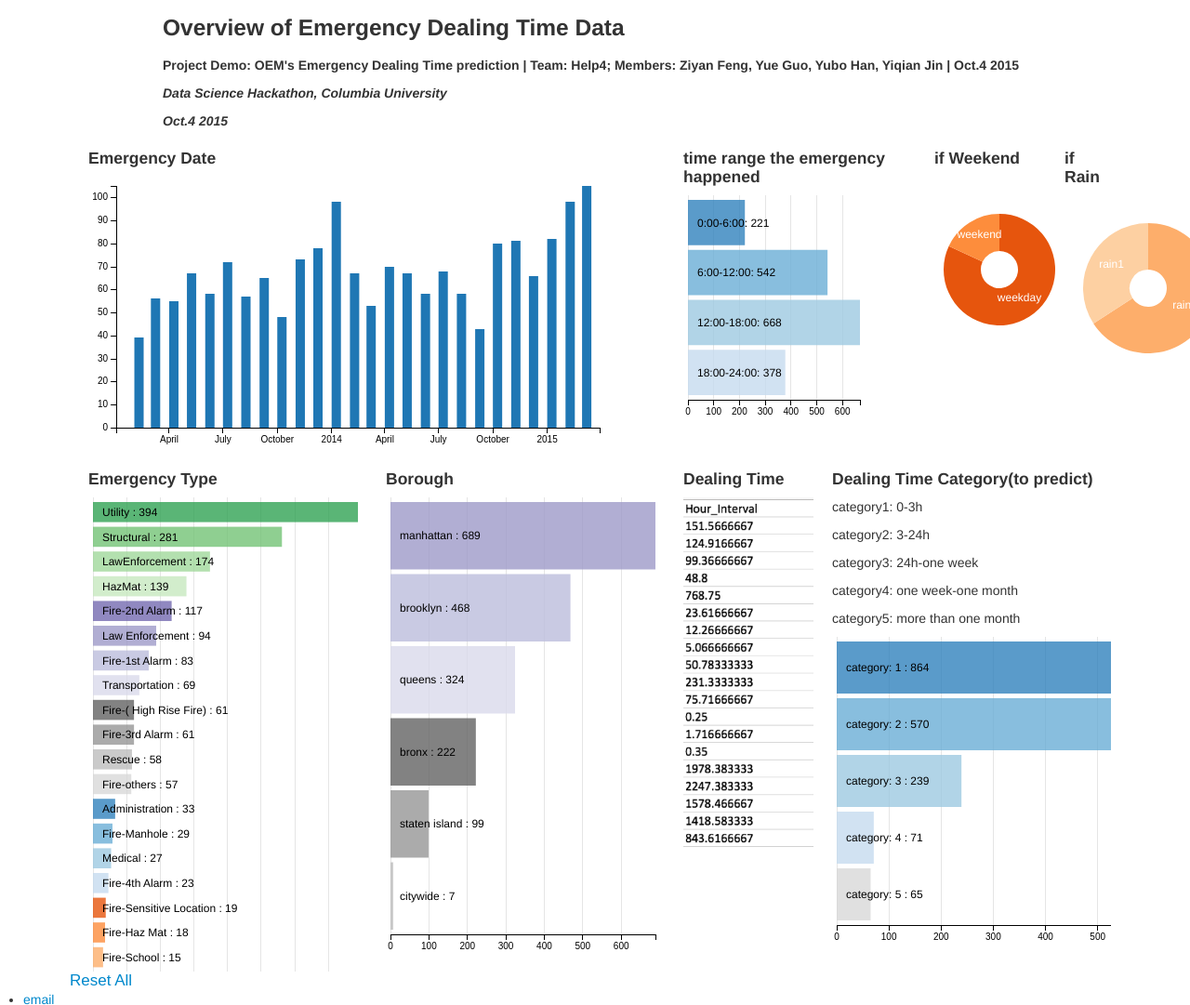
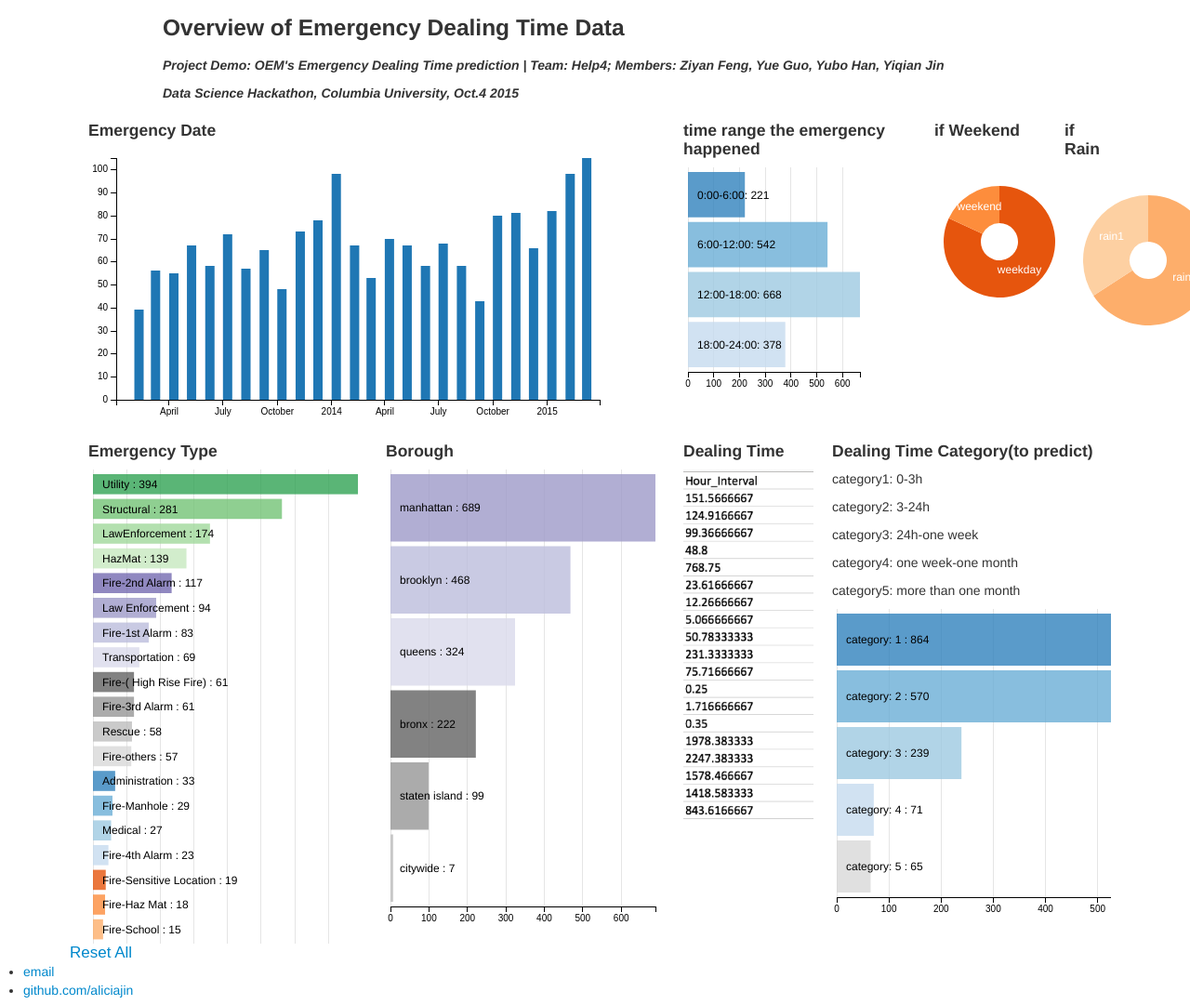
Before and after one commit to aliciajin/HackathonProject, a plain HTML site: page index.html in a window 1280 px wide. Shown: the top 1081 px of the page at 93% size. Drawn offline with Linux system fonts and the light colour scheme.

Commit message:
Update index.html
update

```diff
--- a/index.html
+++ b/index.html
@@ -51,9 +51,8 @@
 		<div class='container'>
 			<div class='overline' style='margin-left:100px'>
 				<h3>Overview of Emergency Dealing Time Data</h5>
-				<h5>Project Demo: OEM's Emergency Dealing Time prediction  | Team: Help4;  Members: Ziyan Feng, Yue Guo, Yubo Han, Yiqian Jin   |   Oct.4 2015</h5>
-				<h5><em>Data Science Hackathon, Columbia University</em></h5>
-				<h5 class="date"><em> Oct.4 2015</em></h5>
+				<h5><em>Project Demo: OEM's Emergency Dealing Time prediction  | Team: Help4;  Members: Ziyan Feng, Yue Guo, Yubo Han, Yiqian Jin</em></h5>
+				<h5><em>Data Science Hackathon, Columbia University, Oct.4 2015</em></h5>
 			</div>
 				<div class='span8' id='date-barchart'>
 					<h4>Emergency Date</h4>
```
